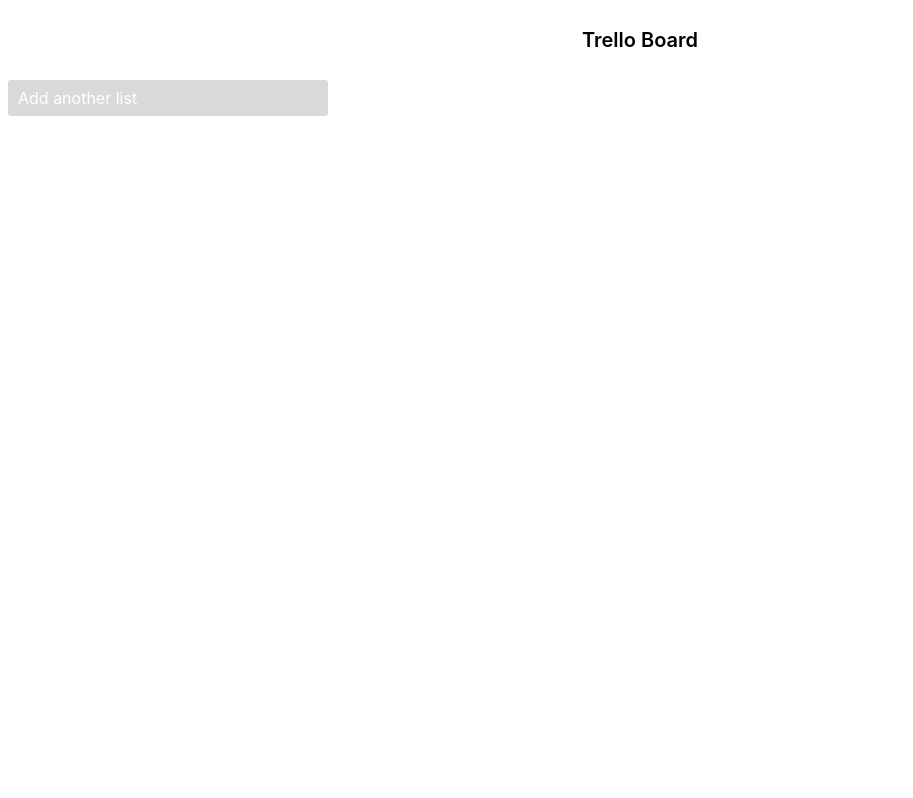
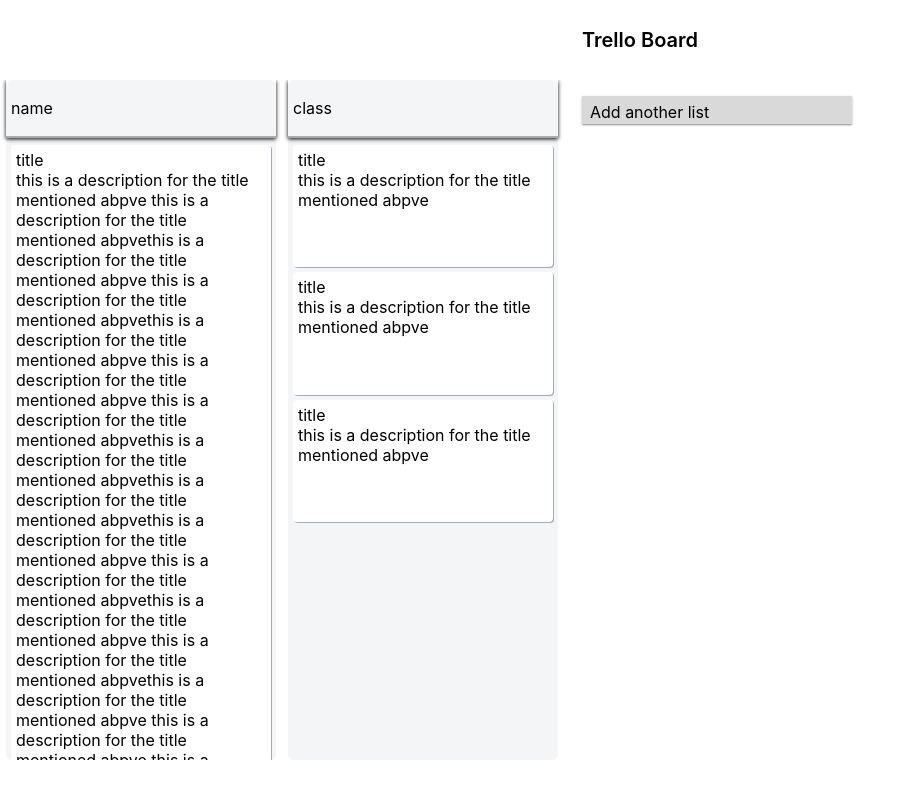
Before and after one commit to iamaaviral/trello-clone, a React (Create React App) app: page / in a window 1280 px wide. Shown: the whole page, without its empty margins (0-913 px from the left). Built offline with nearby package versions, Linux system fonts and the light colour scheme.

Commit message:
adding new list functionality

```diff
--- a/src/App.js
+++ b/src/App.js
@@ -1,16 +1,33 @@
 import './App.scss';
+import React from 'react'
 import EachList from './components/eachList/EachList'
 import { ContextHOC } from "./context";
 
 function App(props) {
+  const [addBox, showAddBox] =React.useState(false)
+
+  const toggle = () => {
+    showAddBox(!addBox)
+  }
+
+  const submit = (e) => {
+    if (e.key === "Enter" && e.target.value) {
+      props.addList(e.target.value)
+      toggle()
+    }
+
+  }
+
   return (
     <div className="App">
-      <header style={{width: '100%'}}>Trello Board</header>
+      <header>Trello Board</header>
       <div className="body-container">
           {props.data.map(eachList => {
             return <EachList title={eachList.title} items={eachList.item}/>
           })}
-          <div class="add-btn"><p style={{flexShrink: 0}}>Add another list</p></div>
+          <div class="add-list-btn"><p  onClick={toggle}>Add another list</p> {addBox ? <input onKeyPress={(e) => submit(e)}/>: null}</div>
+
+
       </div>
     </div>
   );
--- a/src/App.scss
+++ b/src/App.scss
@@ -10,21 +10,37 @@
   .body-container {
     height: 85vh;
     display: flex;
+    width: 99%;
+    overflow-x: auto;
     flex-direction: row;
-    .add-btn {
-      display: flex;
-      -moz-box-align: center;
-      align-items: center;
+    .add-list-btn {
       cursor: pointer;
       border-radius: 3px;
       height: 36px;
       margin-left: 8px;
-      width: 300px;
+      width: 270px;
       padding-left: 10px;
       padding-right: 10px;
       opacity: 1;
       color: white;
-      background-color: rgba(0, 0, 0, 0.15);
+        border-radius: 4px;
+        background-color: #fff;
+      p{
+        margin-bottom: 0;
+        color: black;
+        background-color: rgba(0, 0, 0, 0.15);
+        box-shadow: 0px 1px 3px 0px rgba(0,0,0,0.2),0px 1px 1px 0px rgba(0,0,0,0.14),0px 2px 1px -1px rgba(0,0,0,0.12);
+        padding: 6px 8px 2px;
+      }
+      input {
+        width: 270px;
+        box-shadow: 0px 1px 3px 0px rgba(0,0,0,0.2),0px 1px 1px 0px rgba(0,0,0,0.14),0px 2px 1px -1px rgba(0,0,0,0.12);
+        overflow: hidden;
+        margin-top: 5px;
+        padding: 7px 0 7px 5px;
+        outline: currentcolor none medium;
+        border: medium none;
+      }
     }
   }
 }
--- a/src/components/eachList/EachList.js
+++ b/src/components/eachList/EachList.js
@@ -6,7 +6,7 @@
     return (
         <div className="el-wrapper">
             <div className="el-header"><div className="el-text">{props.title}</div></div>
-            <div className="ei-container">{props.items.map((item) => {
+            <div className="ei-container">{props.items && props.items.map((item) => {
                 return <EachItem item={item}/>
             })}</div>
         </div>
--- a/src/context.js
+++ b/src/context.js
@@ -7,17 +7,17 @@
     super(props);
     this.state = {
             data: [
-                    // {title: 'name',
-                    // item: [
-                    //     {title: 'title', desc: 'this is a description for the title mentioned abpve this is a description for the title mentioned abpvethis is a description for the title mentioned abpve this is a description for the title mentioned abpvethis is a description for the title mentioned abpve this is a description for the title mentioned abpve this is a description for the title mentioned abpvethis is a description for the title mentioned abpvethis is a description for the title mentioned abpvethis is a description for the title mentioned abpve this is a description for the title mentioned abpvethis is a description for the title mentioned abpve this is a description for the title mentioned abpvethis is a description for the title mentioned abpve this is a description for the title mentioned abpve this is a description for the title mentioned abpvethis is a description for the title mentioned abpvethis is a description for the title mentioned abpve'},
-                    //     {title: 'title', desc: 'this is a description for the title mentioned abpve'},
-                    //     {title: 'title', desc: 'this is a description for the title mentioned abpve'}
-                    // ]},
-                    // {title: 'class',item: [
-                    //     {title: 'title', desc: 'this is a description for the title mentioned abpve'},
-                    //     {title: 'title', desc: 'this is a description for the title mentioned abpve'},
-                    //     {title: 'title', desc: 'this is a description for the title mentioned abpve'}
-                    // ]},
+                    {title: 'name',
+                    item: [
+                        {title: 'title', desc: 'this is a description for the title mentioned abpve this is a description for the title mentioned abpvethis is a description for the title mentioned abpve this is a description for the title mentioned abpvethis is a description for the title mentioned abpve this is a description for the title mentioned abpve this is a description for the title mentioned abpvethis is a description for the title mentioned abpvethis is a description for the title mentioned abpvethis is a description for the title mentioned abpve this is a description for the title mentioned abpvethis is a description for the title mentioned abpve this is a description for the title mentioned abpvethis is a description for the title mentioned abpve this is a description for the title mentioned abpve this is a description for the title mentioned abpvethis is a description for the title mentioned abpvethis is a description for the title mentioned abpve'},
+                        {title: 'title', desc: 'this is a description for the title mentioned abpve'},
+                        {title: 'title', desc: 'this is a description for the title mentioned abpve'}
+                    ]},
+                    {title: 'class',item: [
+                        {title: 'title', desc: 'this is a description for the title mentioned abpve'},
+                        {title: 'title', desc: 'this is a description for the title mentioned abpve'},
+                        {title: 'title', desc: 'this is a description for the title mentioned abpve'}
+                    ]},
                     // {title: 'age',
                     // item: [
                     //     {title: 'title', desc: 'this is a description for the title mentioned abpve'},
@@ -36,7 +36,13 @@
                     //     {title: 'title', desc: 'this is a description for the title mentioned abpve'},
                     //     {title: 'title', desc: 'this is a description for the title mentioned abpve'}
                     // ]}
-                ]
+                ],
+                addList: (value) => {
+                  console.log(value)
+                    this.setState({
+                      data: [...this.state.data, {title: value, item: []}]
+                    })
+                }
     };
   }
   render() {
```
